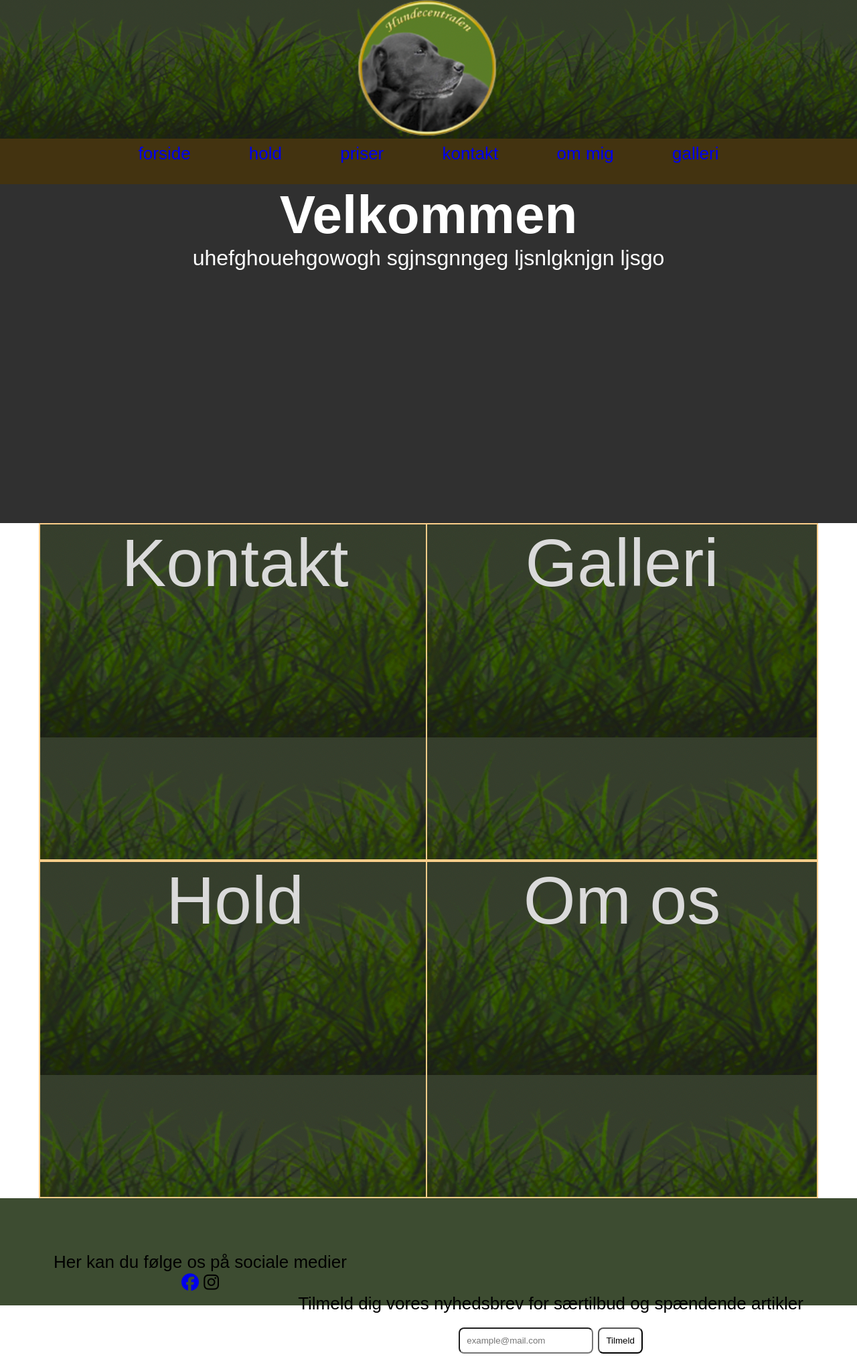
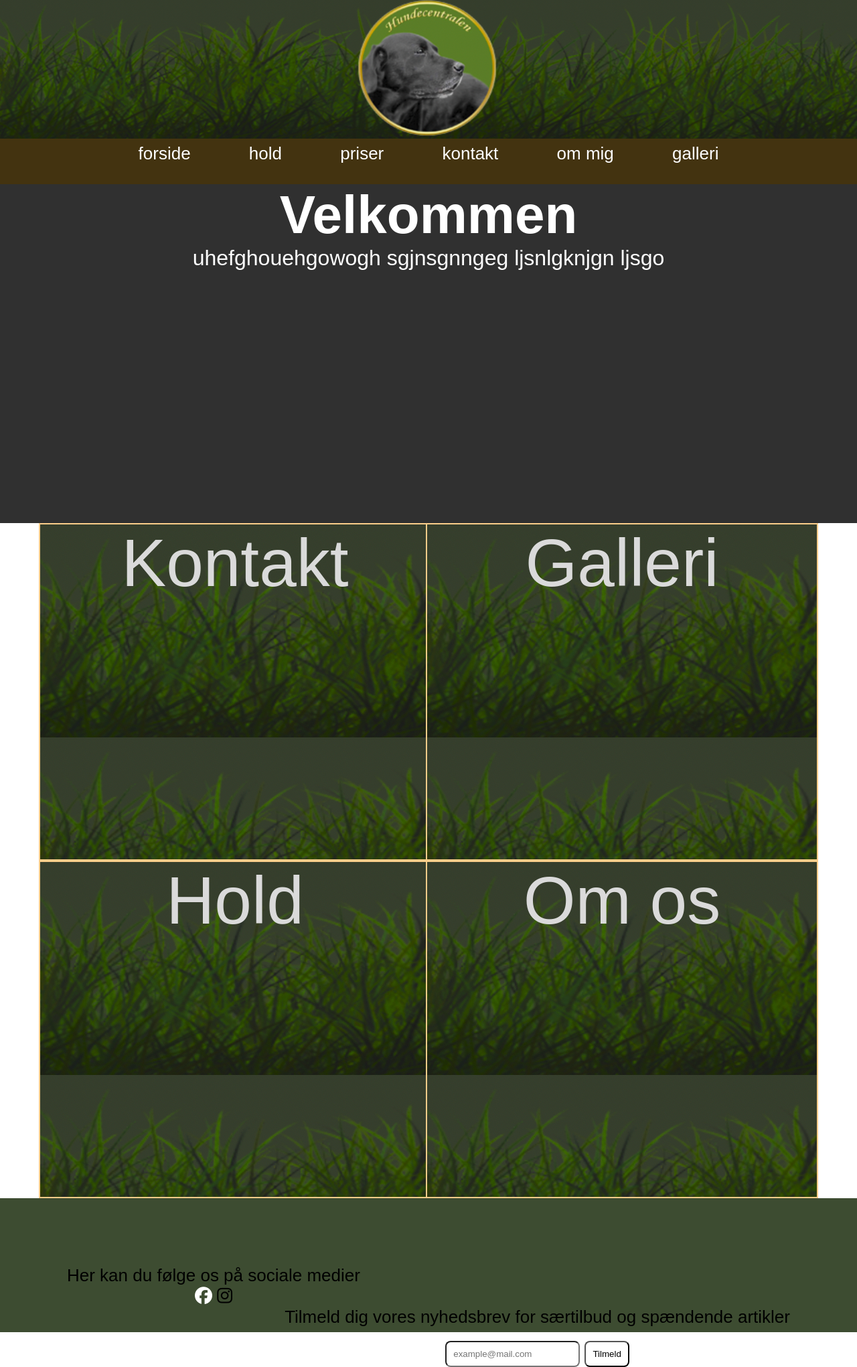
Before and after one commit to Alex-shadow1005/frontendEksamens3.semester, a website: page index.html in a window 1280 px wide. Shown: the part 7-2048 px from the top of the page at 67% size. Drawn offline with nearby package versions, Linux system fonts and the light colour scheme.

Commit message:
footer og header

```diff
--- a/css/generisk.css
+++ b/css/generisk.css
@@ -6,6 +6,7 @@
 
 header{
     background-color:#433310;
+    color: white;
     text-align: center;
     font-size: 26px;
     display: inline;
@@ -23,24 +24,30 @@ header.navigationbar{
     list-style-type: none;
     overflow: hidden;
 
+
+
 }
 span{
     text-decoration: none;
     padding: 40px;
     padding-top: 30px;
+    color: white;
 
 }
 a{
     text-decoration: none;
+    color: white;
 
 }
 header.logo{
   width: 100%;
+  border: 60px;
+    border-color: gold;
 }
 
 footer {
     background-color: #3D4C31;
-    padding: 80px;
+    padding: 100px;
     text-align: center;
     font-size: 26px;
 }
```
